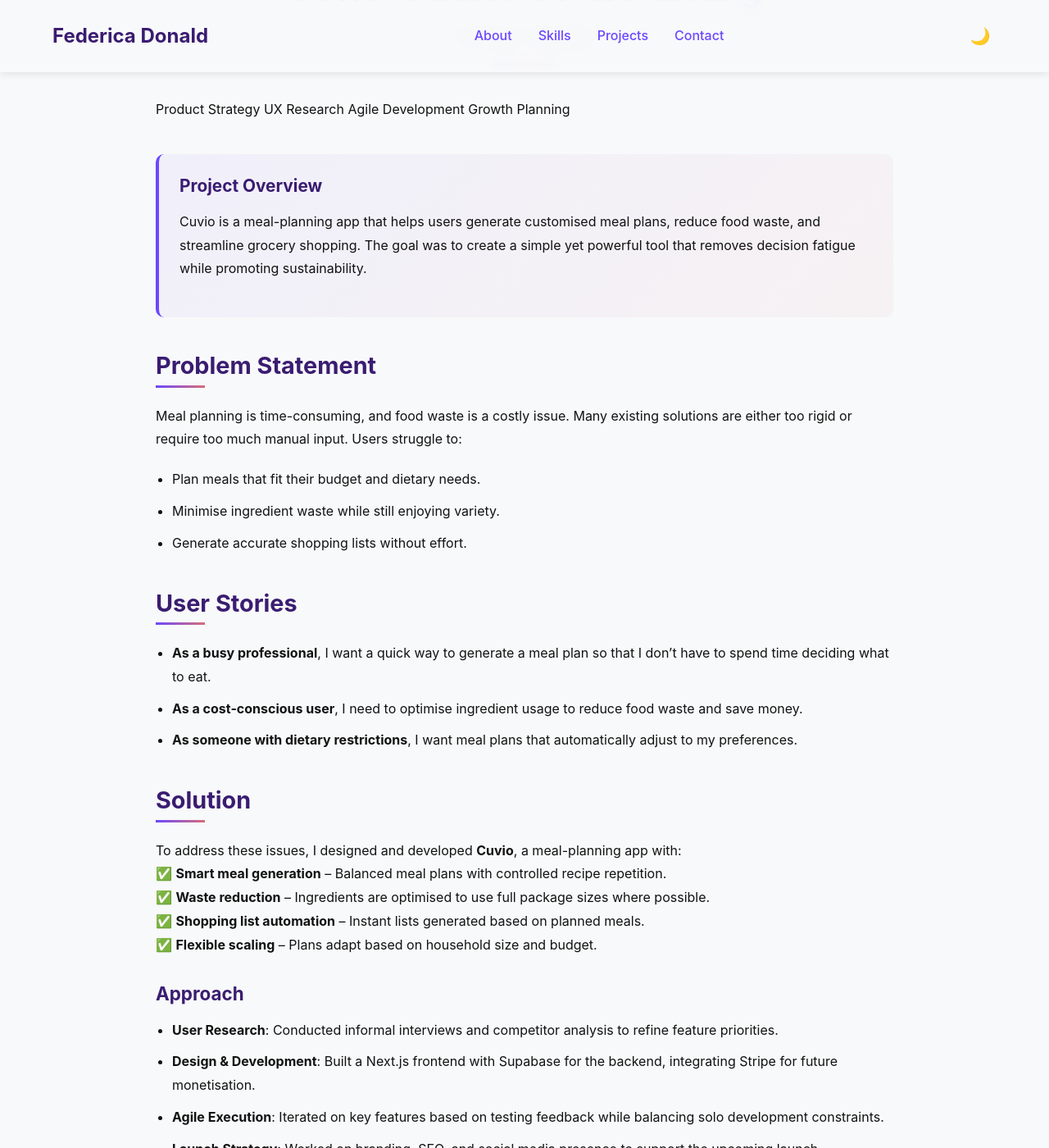
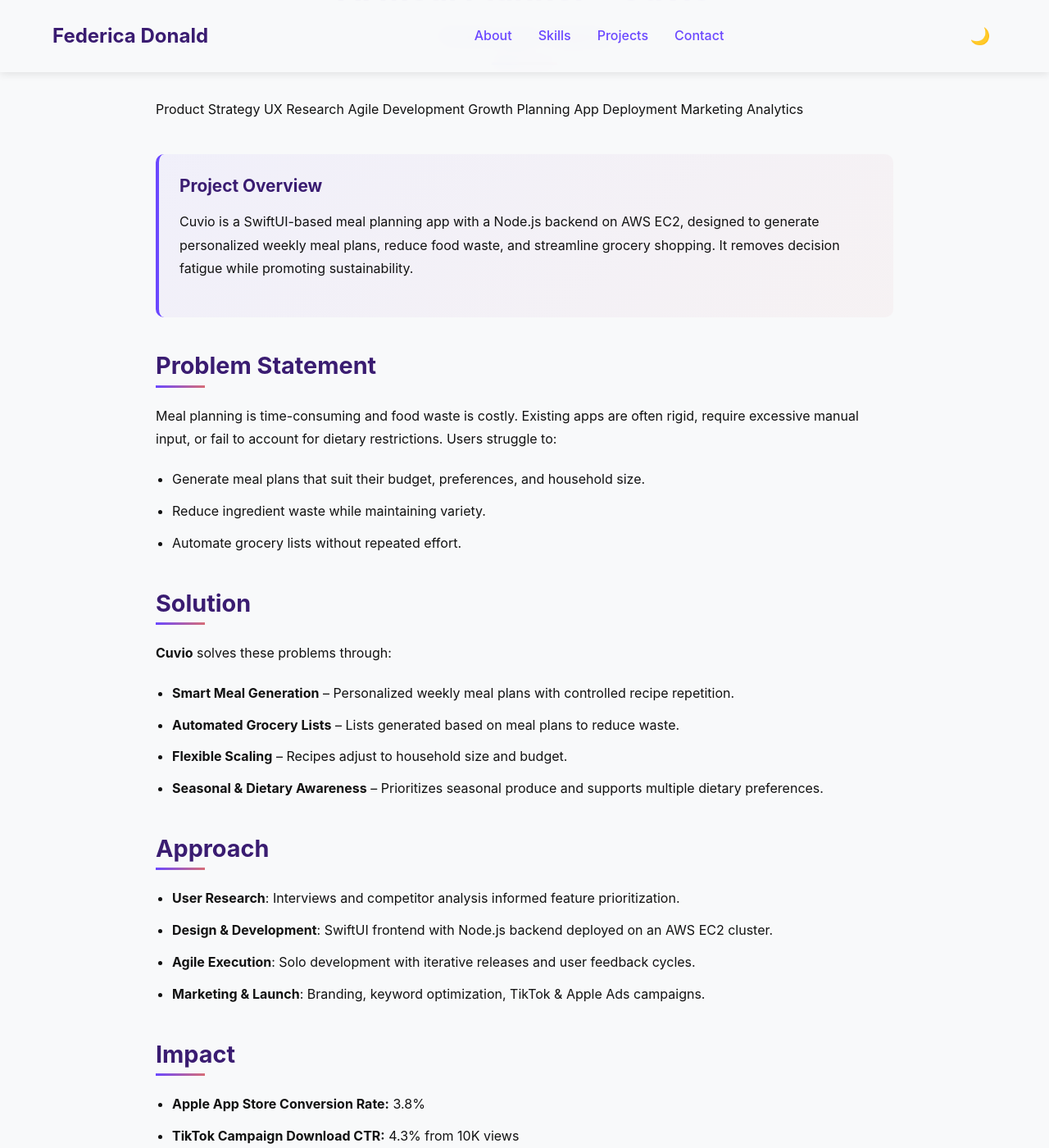
Before and after one commit to fedtried/fedtried.github.io, a Jekyll site: the page built from _projects/cuvio.md, in a window 1280 px wide and 1400 px high, scrolled down 192 px. Shown: the whole window at 82% size. Built offline with Jekyll 4.4.1, drawn with Linux system fonts in a browser that asks for light colours; some of the changed text lies outside the part shown.

Commit message:
updating cuvio

```diff
--- a/_config.yml
+++ b/_config.yml
@@ -1,5 +1,5 @@
 title: Federica Donald | Product Manager
-description: Product Manager with a tech-astrology fusion approach
+description: Portfolio of work
 baseurl: ""
 url: "https://fedtried.github.io"
 author: "Federica Donald"
--- a/_projects/cuvio.md
+++ b/_projects/cuvio.md
@@ -1,53 +1,58 @@
 ---
 layout: project
-title: "Cuvio: Smarter Meal Planning"
-role: "Founder"
+title: "AI Meal Planner - Cuvio"
+role: "Product Lead"
 duration: "Ongoing"
 thumbnail: "/assets/images/projects/cuvio-thumb.jpg"
-skills: ["Product Strategy", "UX Research", "Agile Development", "Growth Planning"]
-overview: "Cuvio is a meal-planning app that helps users generate customised meal plans, reduce food waste, and streamline grocery shopping. The goal was to create a simple yet powerful tool that removes decision fatigue while promoting sustainability."
+skills: ["Product Strategy", "UX Research", "Agile Development", "Growth Planning", "App Deployment", "Marketing Analytics"]
+overview: "Cuvio is a SwiftUI-based meal planning app with a Node.js backend on AWS EC2, designed to generate personalized weekly meal plans, reduce food waste, and streamline grocery shopping. It removes decision fatigue while promoting sustainability."
 stats:
-  - value: "80%"
-    label: "Feature Development Completed"
-  - value: "5-10 hrs/week"
+  - value: "1.05%"
+    label: "Apple Search Ads TTR"
+  - value: "6 months"
     label: "Time Invested"
   - value: "0 → 1"
-    label: "Solo-Built MVP"
+    label: "Solo-Built App"
 ---
 
 ## Problem Statement
-Meal planning is time-consuming, and food waste is a costly issue. Many existing solutions are either too rigid or require too much manual input. Users struggle to:
-- Plan meals that fit their budget and dietary needs.
-- Minimise ingredient waste while still enjoying variety.
-- Generate accurate shopping lists without effort.
-
-## User Stories
-- **As a busy professional**, I want a quick way to generate a meal plan so that I don’t have to spend time deciding what to eat.
-- **As a cost-conscious user**, I need to optimise ingredient usage to reduce food waste and save money.
-- **As someone with dietary restrictions**, I want meal plans that automatically adjust to my preferences.
+Meal planning is time-consuming and food waste is costly. Existing apps are often rigid, require excessive manual input, or fail to account for dietary restrictions. Users struggle to:
+- Generate meal plans that suit their budget, preferences, and household size.
+- Reduce ingredient waste while maintaining variety.
+- Automate grocery lists without repeated effort.
 
 ## Solution
-To address these issues, I designed and developed **Cuvio**, a meal-planning app with:
-✅ **Smart meal generation** – Balanced meal plans with controlled recipe repetition.
-✅ **Waste reduction** – Ingredients are optimised to use full package sizes where possible.
-✅ **Shopping list automation** – Instant lists generated based on planned meals.
-✅ **Flexible scaling** – Plans adapt based on household size and budget.
+**Cuvio** solves these problems through:
+- **Smart Meal Generation** – Personalized weekly meal plans with controlled recipe repetition.
+- **Automated Grocery Lists** – Lists generated based on meal plans to reduce waste.
+- **Flexible Scaling** – Recipes adjust to household size and budget.
+- **Seasonal & Dietary Awareness** – Prioritizes seasonal produce and supports multiple dietary preferences.
 
-### Approach
-- **User Research**: Conducted informal interviews and competitor analysis to refine feature priorities.
-- **Design & Development**: Built a Next.js frontend with Supabase for the backend, integrating Stripe for future monetisation.
-- **Agile Execution**: Iterated on key features based on testing feedback while balancing solo development constraints.
-- **Launch Strategy**: Worked on branding, SEO, and social media presence to support the upcoming launch.
+## Approach
+- **User Research**: Interviews and competitor analysis informed feature prioritization.
+- **Design & Development**: SwiftUI frontend with Node.js backend deployed on an AWS EC2 cluster.
+- **Agile Execution**: Solo development with iterative releases and user feedback cycles.
+- **Marketing & Launch**: Branding, keyword optimization, TikTok & Apple Ads campaigns.
 
 ## Impact
-📌 **Currently in pre-launch phase**, but early feedback highlights:
-- **Users appreciate the automation** – less time planning, more time cooking.
-- **Scalability is a key differentiator** – adjusting portions and budgets is seamless.
-- **Potential for growth** – niche competitors lack the same flexibility.
+- **Apple App Store Conversion Rate:** 3.8%
+- **TikTok Campaign Download CTR:** 4.3% from 10K views
+- Early user feedback highlights the app’s automation, flexibility, and usability.
 
 ## Key Learnings
-🔹 **Prioritisation is crucial** – balancing feature scope and launch timelines is challenging when building solo.
-🔹 **GTM is its own beast** – strong product execution doesn’t guarantee adoption without a clear marketing strategy.
-🔹 **User research is ongoing** – real-world usage will refine future iterations.
+- **Marketing & Targeting Matter Most** – Keyword optimization, audience targeting, and ad campaigns drive adoption.
+- **Deployment Skills are Crucial** – Learned EC2 instance management, server deployment, and backend scaling.
+- **User-Centric Product Strategy** – Understanding target users informs features, engagement, and retention.
+
+## Technology Stack
+- **Frontend:** SwiftUI
+- **Backend:** Node.js
+- **Deployment:** AWS EC2
+- **Analytics:** PostHog
+
+## Future Plans
+- Launch Android version.
+- Introduce AI-driven recipe suggestions and personalized nutrition insights.
+- Expand features based on real-world user feedback and engagement metrics.
 
 ---
```
Also changed, not shown: _includes/sections/contact.html (+0 -17 lines), _projects/break.md (+2 -2 lines).
